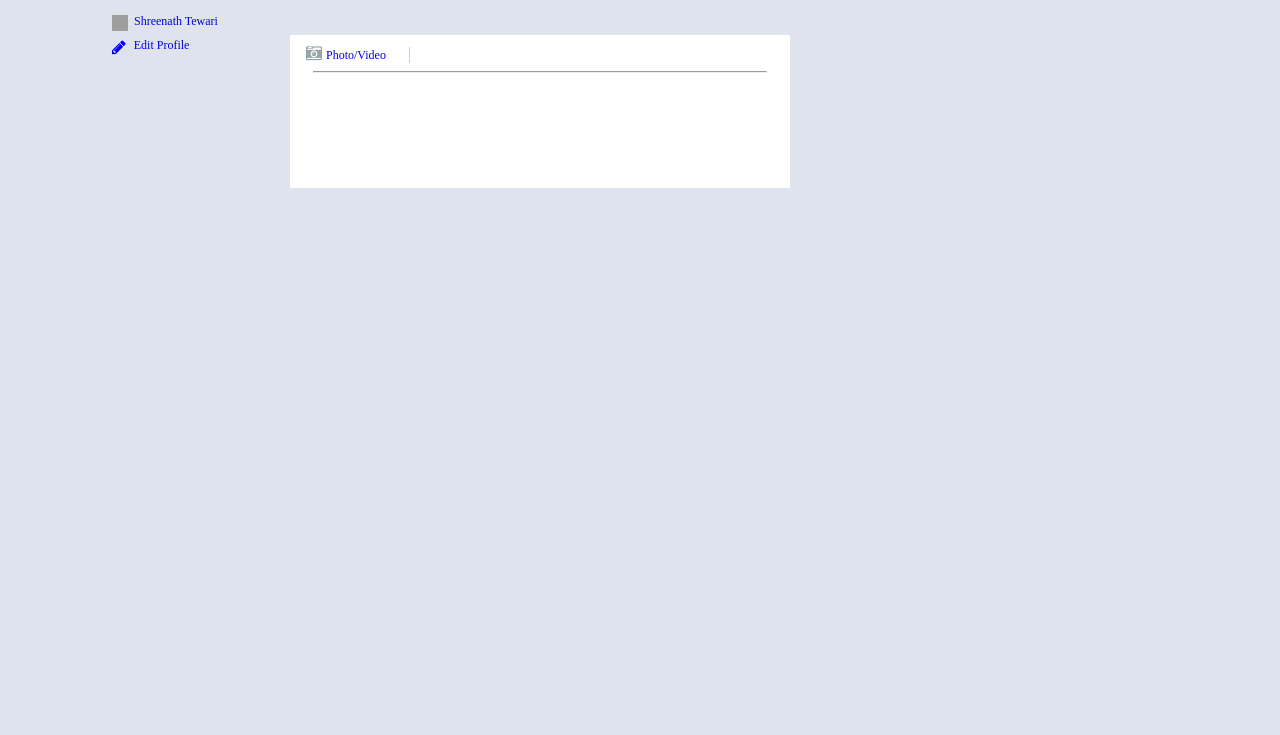
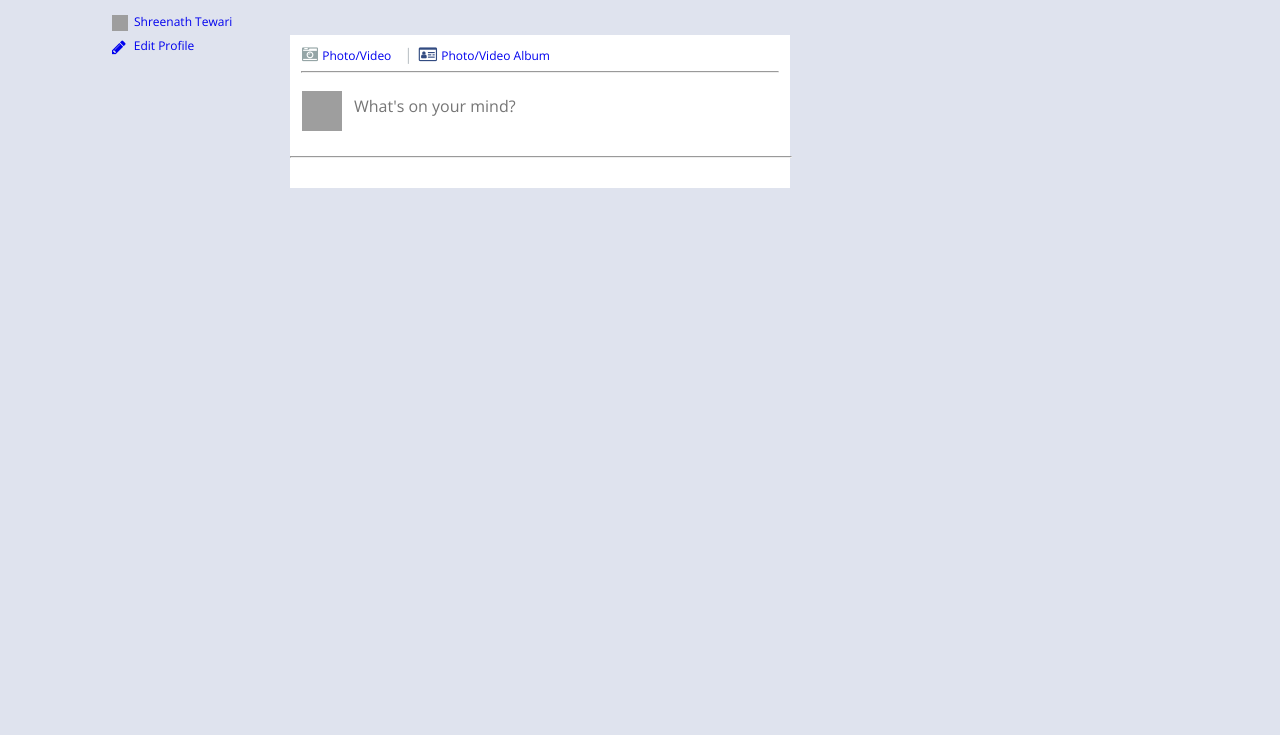
Before and after one commit to shreenath-tewari/social-media, a plain HTML site: page index.html in a window 1280 px wide. Shown: the part 65-800 px from the top of the page. Drawn offline with nearby package versions, Linux system fonts and the light colour scheme; grey boxes are pictures that could not be loaded.

Commit message:
Post Section Updated - Post Textarea Olaced

```diff
--- a/Assets/Stylesheets/style.css
+++ b/Assets/Stylesheets/style.css
@@ -1,5 +1,6 @@
 html body {
     background-color: #dfe3ee;
+    font-family: 'Open Sans', sans-serif;
 }
 
 .nav-bar {
@@ -112,7 +113,6 @@ html body {
 .home .home-text {
     font-size: 12px;
     font-weight: 700;
-    font-family: 'Open Sans', sans-serif;
     color: #ffffff;
     float: left;
 }
@@ -307,7 +307,7 @@ html body {
     width: 476px;
     height: 18px;
     padding: 10px 0 8px 0;
-    margin: 0 12px 0 12px;
+    margin: 0 12px 0 8px;
     display: flex;
     align-items: center;
 }
@@ -332,16 +332,70 @@ html body {
     color: #95a5a6;
 }
 
-.post .top-panel .photo-text {
+.post .top-panel .panel-text {
     font-size: 12px;
+    font-weight: 400;
 }
 
 .separator-post {
     color: #bdc3c7;
 }
 
+.album-link {
+    text-decoration: none;
+}
+
+.post .top-panel .album {
+    display: inline;
+    width: 141px;
+    height: 18px;
+    padding: 4px 0 4px 4px;
+    margin: 0 0 0 2px;
+}
+
+.post .top-panel .album:hover {
+    background-color: #eef1f6;
+}
+
+.fa-id-card-o {
+    color: #324b81;
+}
+
 .divider {
     color: #bdc3c7;
-    width: 452px;
+    width: 476px;
     margin: auto;
 }
+
+.post .post-status {
+    width: 500px;
+    height: 75px;
+    display: flex;
+    align-items: center;
+}
+
+.post .post-status .post-profile-image {
+    width: 40px;
+    height: 40px;
+    margin: 0 0 0 12px;
+}
+
+.post .post-status .status-text {
+    width: 400px;
+    height: 43px;
+    margin: 12px 0 0 0;
+    padding: 18px 12px 14px 12px;
+    border: 0px;
+    resize: none;
+}
+
+.divider-full {
+    color: #bdc3c7;
+    width: 500px;
+}
+
+.container-body .chat {
+    width: 205px;
+    height: 100vm;
+    border-left: 1px solid;
+}
--- a/index.html
+++ b/index.html
@@ -81,12 +81,29 @@
                         <div class="photo">
                             <a href="#" class="photo-link">
                                 <i class="fa fa-camera-retro" aria-hidden="true"></i>
-                                <span class="photo-text">Photo/Video</span>
+                                <span class="panel-text">Photo/Video</span>
                             </a>
                         </div>
                         <span class="separator-post">|</span>
+                        <div class="album">
+                            <a href="#" class="album-link">
+                                <i class="fa fa-id-card-o" aria-hidden="true"></i>
+                                <span class="panel-text">Photo/Video Album</span>
+                            </a>
+                        </div>
                     </div>
                     <hr class="divider">
+                    <div class="post-status">
+                        <img class="post-profile-image" src="Assets/Images/profile.jpg" alt="No Pic">
+                        <textarea class="status-text" placeholder="What's on your mind?"></textarea>
+                    </div>
+                    <hr class="divider-full">
+                    <div class="smiley">
+
+                    </div>
+                    <div class="action-buttons">
+
+                    </div>
                 </div>
             </div>
             <div class="suggestion">
```
